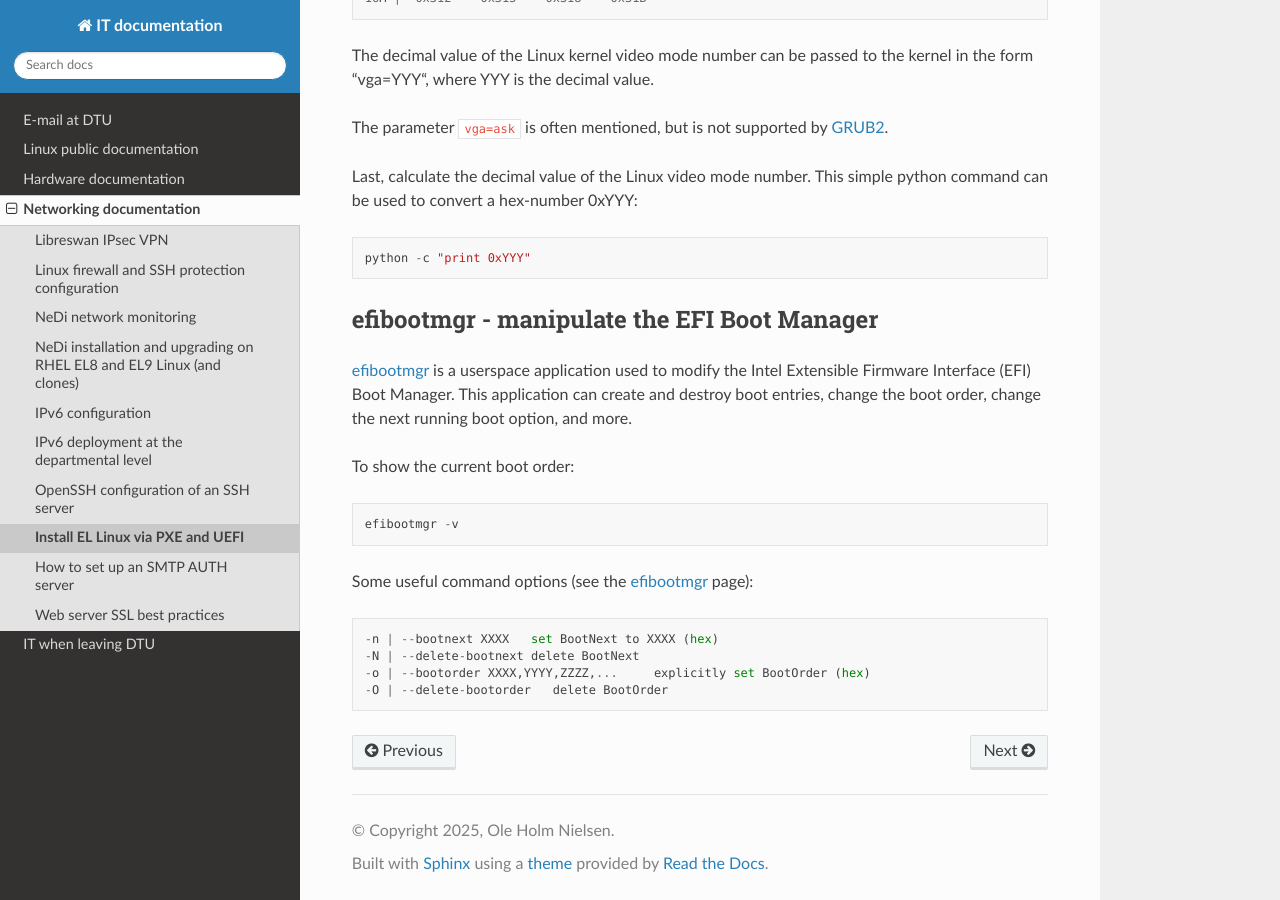
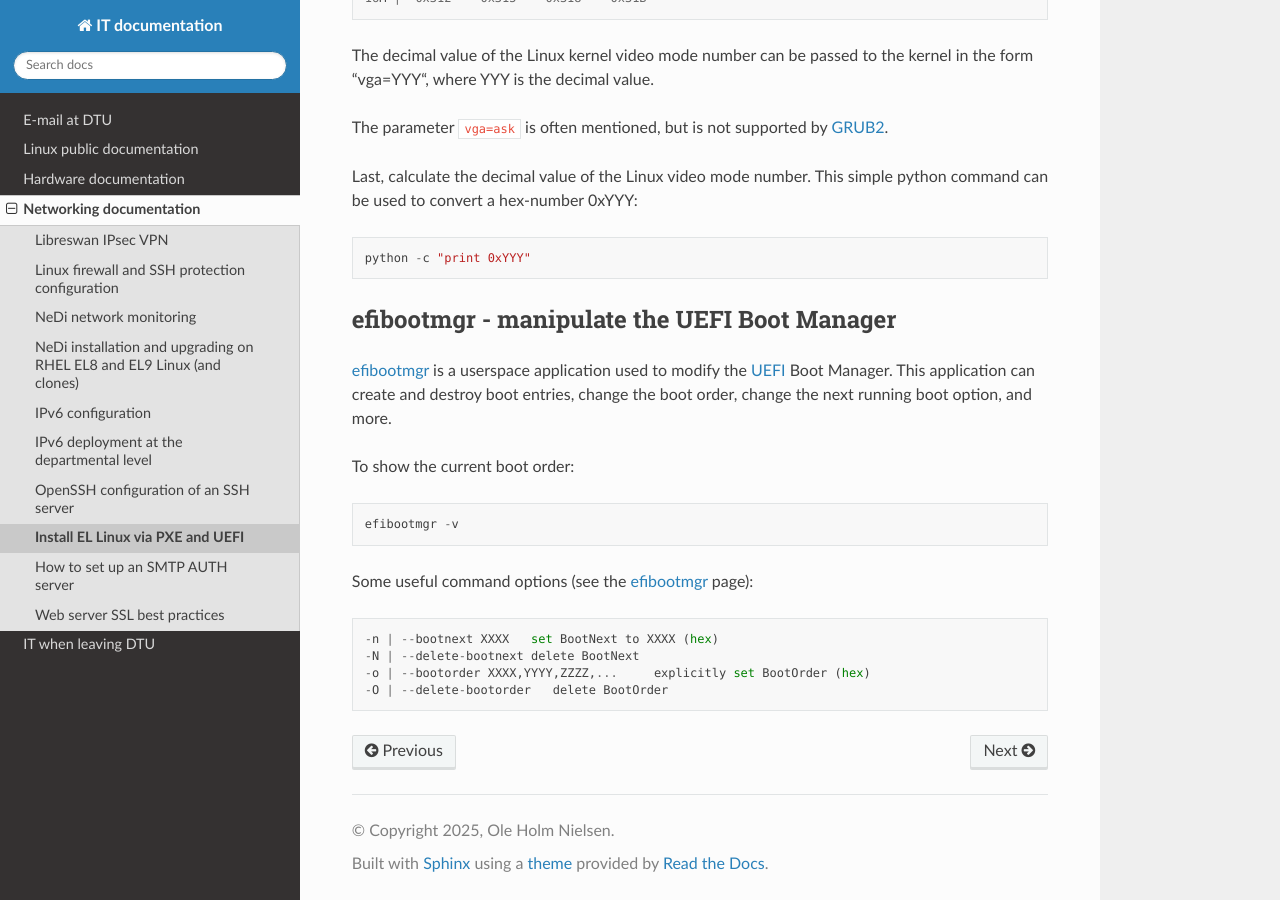
Before and after one commit to OleHolmNielsen/ITwiki, a Sphinx documentation site: the page built from docs/PXE_and_UEFI.rst, in a window 1280 px wide and 900 px high, scrolled down 16085 px. Built offline with Sphinx 7.4.7 and the Read the Docs theme 3.1.0, drawn with Linux system fonts in a browser that asks for light colours; some of the changed text lies outside the part shown.

Commit message:
Minor edit

```diff
--- a/docs/PXE_and_UEFI.rst
+++ b/docs/PXE_and_UEFI.rst
@@ -766,10 +766,10 @@ This simple python command can be used to convert a hex-number 0xYYY::
 
 .. _VESA: https://en.wikipedia.org/wiki/VESA_BIOS_Extensions
 
-efibootmgr - manipulate the EFI Boot Manager
-============================================
+efibootmgr - manipulate the UEFI Boot Manager
+===============================================
 
-efibootmgr_ is a userspace application used to modify the Intel Extensible Firmware Interface (EFI) Boot Manager.
+efibootmgr_ is a userspace application used to modify the UEFI_ Boot Manager.
 This application can create and destroy boot entries, change the boot order, change the next running boot option, and more.
 
 To show the current boot order::
```
